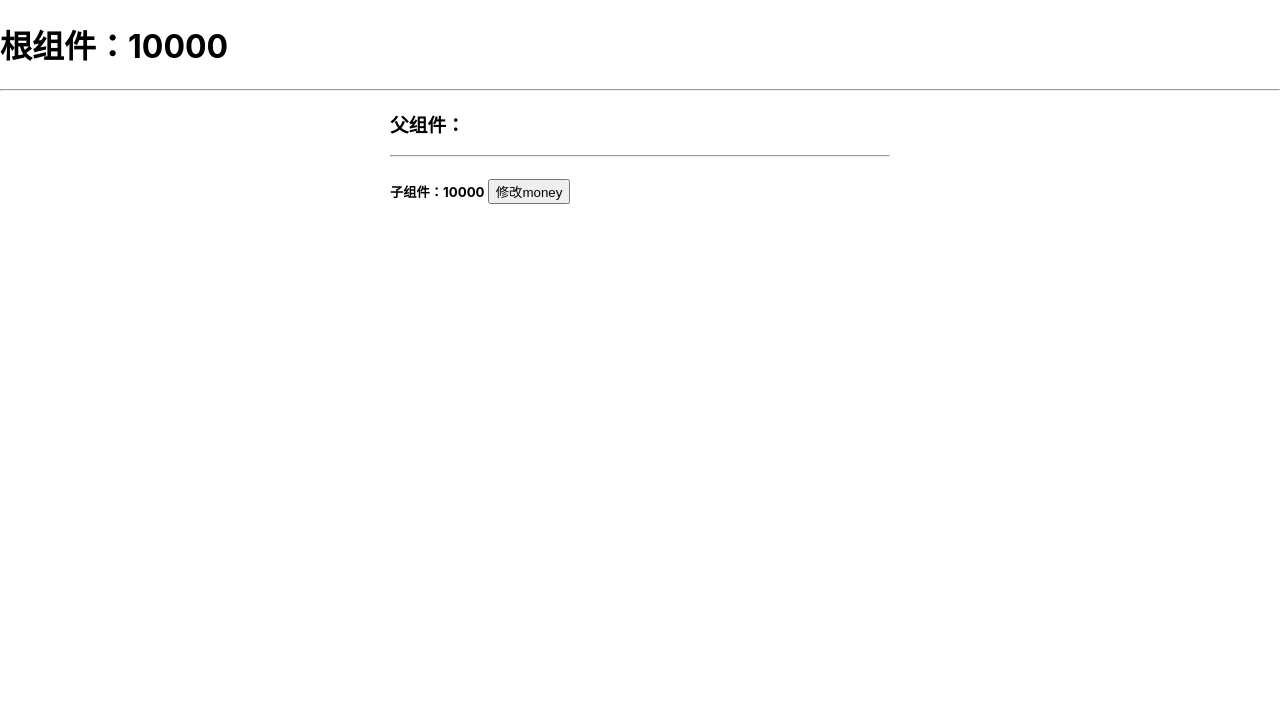
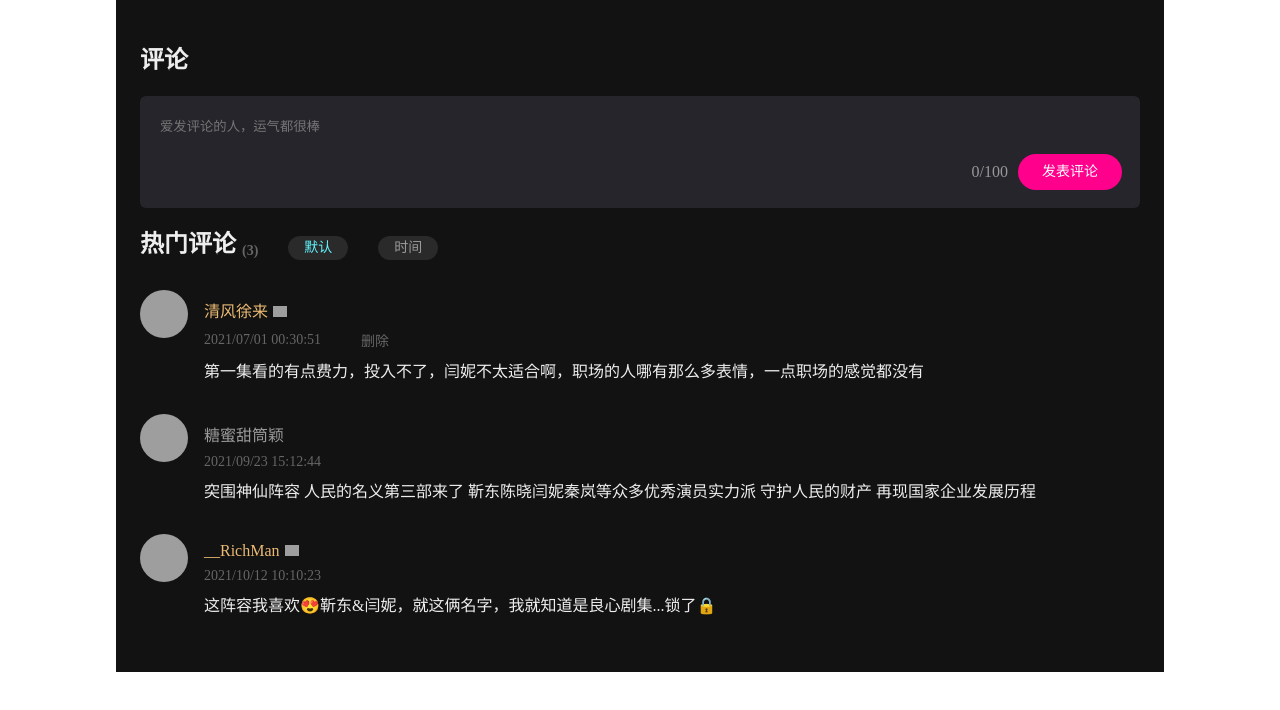
Before and after one commit to PlumDong/react-demo-heima, a React (Create React App) app: page / in a window 1280 px wide. Shown: the top 710 px of the page. Built offline with nearby package versions, Linux system fonts and the light colour scheme; grey boxes are pictures that could not be loaded.

Commit message:
12. 评论案例-排序功能

```diff
--- a/package.json
+++ b/package.json
@@ -7,6 +7,7 @@
     "@testing-library/react": "^13.4.0",
     "@testing-library/user-event": "^13.5.0",
     "classnames": "^2.3.2",
+    "dayjs": "^1.11.7",
     "react": "^18.2.0",
     "react-dom": "^18.2.0",
     "react-scripts": "5.0.1",
--- a/src/App.jsx
+++ b/src/App.jsx
@@ -1,31 +1,71 @@
-import {Component, createContext} from 'react';
-import Parent from "./Parent";
-
-export const MyContext = createContext()
+import {Component} from 'react';
+import CommentInput from "./components/CommentInput";
+import CommentList from "./components/CommentList";
+import CommentHead from "./components/CommentHead";
 
 export default class App extends Component {
     state = {
-        money: 10000
-    }
-    updateMoney = newMoney => {
-        this.setState({
-            money: newMoney
-        })
+        // 用户信息
+        user: {
+            name: '清风徐来',
+            avatar: 'https://static.youku.com/lvip/img/avatar/310/6.png',
+            vip: true,
+        },
+        // 评论列表
+        comments: [
+            {
+                id: 100,
+                name: '__RichMan',
+                avatar: 'https://r1.ykimg.com/051000005BB36AF28B6EE4050F0E3BA6',
+                content:
+                    '这阵容我喜欢😍靳东&闫妮，就这俩名字，我就知道是良心剧集...锁了🔒',
+                time: new Date('2021/10/12 10:10:23'),
+                vip: true,
+                collect: false,
+            },
+            {
+                id: 102,
+                name: '清风徐来',
+                avatar: 'https://static.youku.com/lvip/img/avatar/310/6.png',
+                content:
+                    '第一集看的有点费力，投入不了，闫妮不太适合啊，职场的人哪有那么多表情，一点职场的感觉都没有',
+                time: new Date('2021/07/01 00:30:51'),
+                vip: true,
+                collect: false,
+            },
+            {
+                id: 101,
+                name: '糖蜜甜筒颖',
+                avatar:
+                    'https://image.9xsecndns.cn/image/uicon/712b2bbec5b58d6066aff202c9402abc3370674052733b.jpg',
+                content:
+                    '突围神仙阵容 人民的名义第三部来了 靳东陈晓闫妮秦岚等众多优秀演员实力派 守护人民的财产 再现国家企业发展历程',
+                time: new Date('2021/09/23 15:12:44'),
+                vip: false,
+                collect: true,
+            },
+        ],
+        active: 'default',
+    };
+    setActive = value => {
+        // 改变过排序修改状态
+        if (value !== this.state.active) {
+            this.setState({active: value})
+        }
     }
 
     render() {
+        const {user, comments, active} = this.state
         return (
-            // 2. Provider包裹确定上下文生效范围，value注入范围内可用的数据
-            <MyContext.Provider value={{
-                money: this.state.money,
-                updateMoney: this.updateMoney
-            }}>
-                <div className="app">
-                    <h1>根组件：{this.state.money}</h1>
-                    <hr/>
-                    <Parent/>
-                </div>
-            </MyContext.Provider>
+            <div className="comments">
+                {/* 输入框组件 */}
+                <CommentInput/>
+                {/* 标题排序组件 */}
+                <CommentHead active={active} setActive={this.setActive} comments={comments} />
+                {/* 列表组件 */}
+                {/*<CommentList />*/}
+                <CommentList user={user} comments={comments} active={active}/>
+            </div>
         )
     }
 }
--- /dev/null
+++ b/src/components/CommentHead.jsx
@@ -0,0 +1,21 @@
+const CommentHead = (props) => {
+    return (
+        <h3 className="comm-head">
+            热门评论<sub>({props.comments.length})</sub>
+            <span
+                onClick={() => props.setActive('default')}
+                className={props.active === 'default' ? 'active' : ''}
+            >
+        默认
+      </span>
+            <span
+                onClick={() => props.setActive('time')}
+                className={props.active === 'time' ? 'active' : ''}
+            >
+        时间
+      </span>
+        </h3>
+    );
+};
+
+export default CommentHead;
--- /dev/null
+++ b/src/components/CommentInput.jsx
@@ -0,0 +1,17 @@
+const CommentInput = () => {
+    return (
+        <>
+            <h3 className="comm-head">评论</h3>
+            <div className="comm-input">
+        <textarea placeholder="爱发评论的人，运气都很棒" >
+        </textarea>
+                <div className="foot">
+                    <div className="word">0/100</div>
+                    <div className="btn">发表评论</div>
+                </div>
+            </div>
+        </>
+    )
+}
+
+export default CommentInput
--- /dev/null
+++ b/src/components/CommentList.jsx
@@ -0,0 +1,50 @@
+import dayjs from 'dayjs';
+
+const CommentList = (props) => {
+    // 格式时间
+    const formatTime = (time) => dayjs(time).format('YYYY/MM/DD HH:mm:ss');
+    const newList = [...props.comments];
+    if (props.active === 'default') {
+        newList.sort((p, c) => c.id - p.id);
+    }
+    if (props.active === 'time') {
+        newList.sort((p, c) => c.time - p.time);
+    }
+    return (
+        <ul className="comm-list">
+            {newList.map((item) => (
+                <li className="comm-item" key={item.id}>
+                    <div
+                        className="avatar"
+                        style={{backgroundImage: `url(${item.avatar})`}}
+                    ></div>
+                    <div className="info">
+                        <p className={`name ${item.vip ? 'vip' : ''}`}>
+                            {item.name}
+                            {item.vip && (
+                                <img
+                                    alt=""
+                                    src={
+                                        'https://gw.alicdn.com/tfs/TB1c5JFbGSs3KVjSZPiXXcsiVXa-48-48.png'
+                                    }
+                                />
+                            )}
+                        </p>
+                        <p className="time">
+                            <span>{formatTime(item.time)}</span>
+                            <span
+                                className={`iconfont icon-collect${item.collect ? '-sel' : ''}`}
+                            ></span>
+                            {item.name === props.user.name && (
+                                <span className="del">删除</span>
+                            )}
+                        </p>
+                        <p>{item.content}</p>
+                    </div>
+                </li>
+            ))}
+        </ul>
+    );
+};
+
+export default CommentList;
--- a/src/index.css
+++ b/src/index.css
@@ -1,75 +1,137 @@
 body {
   margin: 0;
-  font-family: -apple-system, BlinkMacSystemFont, 'Segoe UI', 'Roboto', 'Oxygen',
-    'Ubuntu', 'Cantarell', 'Fira Sans', 'Droid Sans', 'Helvetica Neue',
-    sans-serif;
-  -webkit-font-smoothing: antialiased;
-  -moz-osx-font-smoothing: grayscale;
+}
+.comments {
+  background-color: #121212;
+  color: #eee;
+  padding: 24px;
+  width: 1000px;
+  margin: 0 auto;
+}
+.comm-head {
+  color: #eee;
+  font-size: 24px;
+  line-height: 24px;
+  margin-bottom: 24px;
+}
+.comm-head sub {
+  font-size: 14px;
+  color: #666;
+  margin-left: 6px;
+  bottom: 0.2em;
+  position: relative;
 }
 
-code {
-  font-family: source-code-pro, Menlo, Monaco, Consolas, 'Courier New',
-    monospace;
+.comm-head span {
+  display: inline-block;
+  line-height: 1;
+  padding: 5px 16px;
+  font-size: 14px;
+  font-weight: normal;
+  border-radius: 12px;
+  background-color: rgba(255,255,255,0.1);
+  color: #999;
+  cursor: pointer;
+  margin-left: 30px;
+}
+.comm-head span:hover , .comm-head span.active{
+  color: #61f6ff;
 }
 
+.comm-list {
+  list-style: none;
+  padding: 0;
+}
+.comm-item {
+  display: flex;
+  margin-bottom: 24px;
+}
+.comm-item .avatar {
+  width: 48px;
+  height: 48px;
+  line-height: 48px;
+  border-radius: 24px;
+  display: inline-block;
+  cursor: pointer;
+  background-position: 50%;
+  background-size: 100%;
+  background-color: #eee;
+}
+.comm-item .info {
+  padding-left: 16px;
+}
+.comm-item .info p {
+  margin: 8px 0;
+}
+.comm-item .info p.name {
+  color: #999;
+}
+.comm-item .info p.vip {
+  color: #ebba73;
+}
+.comm-item .info p.vip img {
+  width: 14px;
+  vertical-align: baseline;
+  margin-left: 5px;
+}
+.comm-item .info p.time {
+  color: #666;
+  font-size: 14px;
+  display: flex;
+  align-items: center;
+}
 
+.comm-item .info .iconfont {
+  margin-left: 20px;
+  position: relative;
+  top: 1px;
+  cursor: pointer;
+}
+.comm-item .info .iconfont.icon-collect-sel {
+  color: #ff008c;
+}
+.comm-item .info .del {
+  margin-left: 20px;
+  cursor: pointer;
+}
+.comm-item .info .del:hover {
+  color: #ccc;
+}
 
-
-.button {
-  width: 100px;
-  height: 40px;
-  border: 1px solid #eee;
+.comm-input {
+  border-radius: 6px;
+  padding: 18px;
+  background-color: #25252b;
+}
+.comm-input textarea {
+  border: 0;
+  outline: 0;
+  resize: none;
+  background: transparent;
   color: #999;
-  border-radius: 4px;
-  display: inline-block;
+  width: 100%;
+  font-family: inherit;
+  height: auto;
+  overflow: auto;
+}
+.comm-input .foot {
+  display: flex;
+  justify-content: flex-end;
+  justify-items: center;
+}
+.comm-input .foot .word {
+  line-height: 36px;
+  margin-right: 10px;
+  color: #999;
+}
+.comm-input .foot .btn {
+  background-color: #ff008c;
+  font-size: 14px;
+  color: #fff;
+  line-height: 36px;
   text-align: center;
-  line-height: 40px;
-  box-shadow: 2px 2px 10px #ccc;
+  border-radius: 18px;
+  padding: 0 24px;
   cursor: pointer;
   user-select: none;
 }
-
-.button.active {
-  background: #069;
-  color: #fff;
-  border-color: #069;
-}
-
-.button.block {
-  display: block;
-  width: 100%;
-}
-
-
-
-
-
-
-.parent {
-  width: 500px;
-  margin: 0 auto;
-}
-.parent h1 {
-  font-weight: normal;
-  margin: 0;
-  padding: 20px 0;
-}
-.child {
-  width: 100%;
-  box-sizing: border-box;
-  margin-bottom: 10px;
-}
-
-.child h3 {
-  font-weight: normal;
-  color: #333;
-  margin: 0;
-  padding: 10px 0;
-}
-.child .detail {
-  font-size: 14px;
-  color: #999;
-}
-.child .detail span {
-  margin-right: 10px;
-}
```
Also changed, not shown: 1 other file (tests, documents, lock files or other folders).
